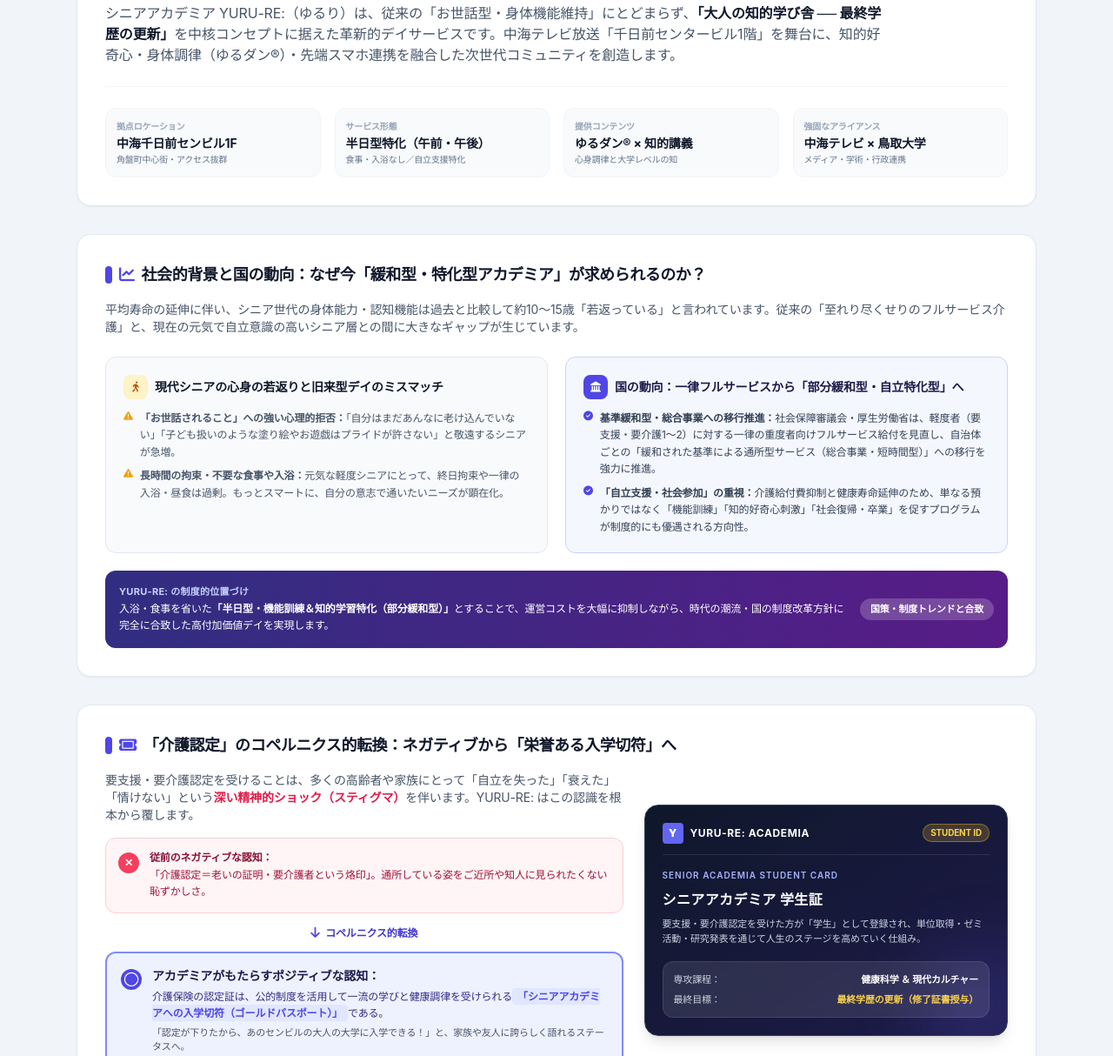
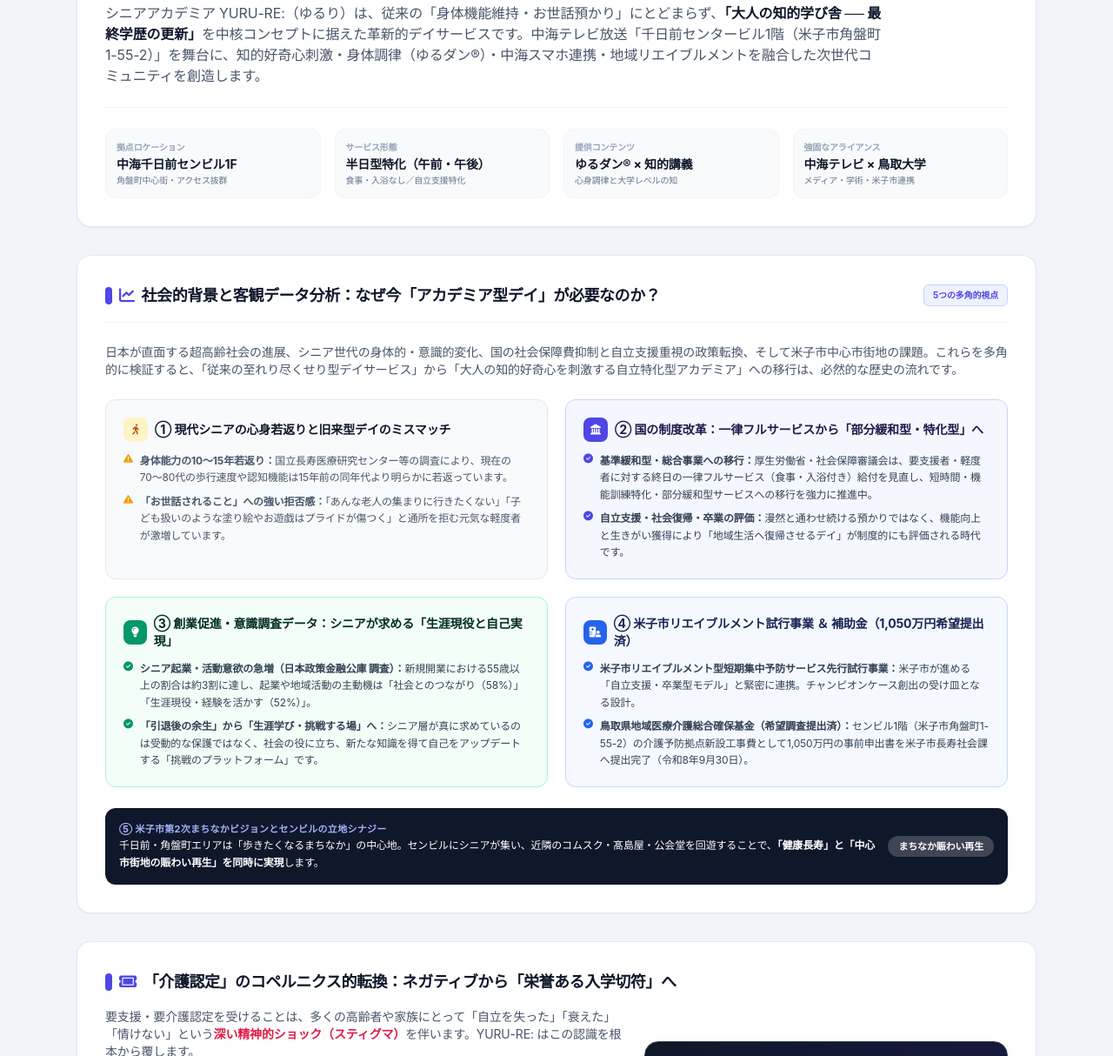
Before and after one commit to yuru-re-academia/yuru-re-academia, a plain HTML site: page 01_事業計画・構想/アカデミア概要.html in a window 1280 px wide. Shown: the part 259-1473 px from the top of the page at 87% size. Drawn offline with nearby package versions, Linux system fonts and the light colour scheme.

Commit message:
fix & feat: キャッシュ対策クエリ付加、chukai_center_bldg.jpgの実体上書き、創業促進・シニア社会参加動向調査および米子市リエイブルメント施策・基金希望調査データの反映

```diff
--- a/01_事業計画・構想/アカデミア概要.html
+++ b/01_事業計画・構想/アカデミア概要.html
@@ -63,14 +63,14 @@
         <section class="bg-white rounded-2xl p-6 sm:p-8 shadow-sm border border-slate-200 relative overflow-hidden">
             <div class="max-w-4xl">
                 <div class="inline-flex items-center gap-2 px-3 py-1 rounded-full bg-indigo-50 text-indigo-700 text-xs font-bold border border-indigo-100 mb-3">
-                    <i class="fa-solid fa-graduation-cap"></i> 2028年 春 開校目標 ｜ 半日型・知的自立支援デイサービス
+                    <i class="fa-solid fa-graduation-cap"></i> 2028年 春 開校目標 ｜ 半日型・知的自立支援デイサービス（米子市角盤町1丁目）
                 </div>
                 <h1 class="text-2xl sm:text-4xl font-black text-slate-900 leading-tight mb-4 tracking-tight">
                     「介護される場所」から、<br class="hidden sm:inline">
                     <span class="bg-gradient-to-r from-indigo-600 to-purple-600 bg-clip-text text-transparent">「誇りを持って人生を学び直す場所」</span>へ。
                 </h1>
                 <p class="text-sm sm:text-base text-slate-600 leading-relaxed">
-                    シニアアカデミア YURU-RE:（ゆるり）は、従来の「お世話型・身体機能維持」にとどまらず、<strong class="text-slate-900 font-bold">「大人の知的学び舎 ── 最終学歴の更新」</strong>を中核コンセプトに据えた革新的デイサービスです。中海テレビ放送「千日前センタービル1階」を舞台に、知的好奇心・身体調律（ゆるダン®︎）・先端スマホ連携を融合した次世代コミュニティを創造します。
+                    シニアアカデミア YURU-RE:（ゆるり）は、従来の「身体機能維持・お世話預かり」にとどまらず、<strong class="text-slate-900 font-bold">「大人の知的学び舎 ── 最終学歴の更新」</strong>を中核コンセプトに据えた革新的デイサービスです。中海テレビ放送「千日前センタービル1階（米子市角盤町1-55-2）」を舞台に、知的好奇心刺激・身体調律（ゆるダン®︎）・中海スマホ連携・地域リエイブルメントを融合した次世代コミュニティを創造します。
                 </p>
             </div>
             <!-- Quick Meta Badges -->
@@ -93,74 +93,119 @@
                 <div class="p-3 bg-slate-50 rounded-xl border border-slate-100">
                     <span class="text-[10px] font-semibold text-slate-400 block uppercase mb-0.5">強固なアライアンス</span>
                     <strong class="text-slate-900 font-bold text-xs sm:text-sm">中海テレビ × 鳥取大学</strong>
-                    <span class="text-[10px] text-slate-500 block">メディア・学術・行政連携</span>
+                    <span class="text-[10px] text-slate-500 block">メディア・学術・米子市連携</span>
                 </div>
             </div>
         </section>
 
-        <!-- 2. 社会背景と国の制度動向（若返りと緩和型デイの必然性） -->
-        <section class="bg-white rounded-2xl p-6 sm:p-8 shadow-sm border border-slate-200">
-            <div class="flex items-center gap-2 mb-4">
-                <span class="w-2 h-5 rounded-full bg-indigo-600 inline-block"></span>
-                <h2 class="text-lg font-bold text-slate-900 tracking-tight flex items-center gap-2">
-                    <i class="fa-solid fa-chart-line text-indigo-600"></i> 社会的背景と国の動向：なぜ今「緩和型・特化型アカデミア」が求められるのか？
-                </h2>
+        <!-- 2. 多角的な社会的背景と課題分析（マクロ・ミクロ・地域・創業調査データ） -->
+        <section class="bg-white rounded-2xl p-6 sm:p-8 shadow-sm border border-slate-200 space-y-6">
+            <div class="flex items-center justify-between border-b border-slate-100 pb-4">
+                <div class="flex items-center gap-2">
+                    <span class="w-2 h-5 rounded-full bg-indigo-600 inline-block"></span>
+                    <h2 class="text-lg font-bold text-slate-900 tracking-tight flex items-center gap-2">
+                        <i class="fa-solid fa-chart-line text-indigo-600"></i> 社会的背景と客観データ分析：なぜ今「アカデミア型デイ」が必要なのか？
+                    </h2>
+                </div>
+                <span class="text-[10px] text-indigo-600 font-bold bg-indigo-50 px-2.5 py-1 rounded-md border border-indigo-200">
+                    5つの多角的視点
+                </span>
             </div>
 
-            <p class="text-xs sm:text-sm text-slate-600 leading-relaxed mb-6">
-                平均寿命の延伸に伴い、シニア世代の身体能力・認知機能は過去と比較して約10〜15歳「若返っている」と言われています。従来の「至れり尽くせりのフルサービス介護」と、現在の元気で自立意識の高いシニア層との間に大きなギャップが生じています。
+            <p class="text-xs sm:text-sm text-slate-600 leading-relaxed">
+                日本が直面する超高齢社会の進展、シニア世代の身体的・意識的変化、国の社会保障費抑制と自立支援重視の政策転換、そして米子市中心市街地の課題。これらを多角的に検証すると、「従来の至れり尽くせり型デイサービス」から「大人の知的好奇心を刺激する自立特化型アカデミア」への移行は、必然的な歴史の流れです。
             </p>
 
             <div class="grid grid-cols-1 md:grid-cols-2 gap-5">
-                <!-- Box 1: シニアの心身若返りと旧来型デイの限界 -->
+                <!-- Point 1: シニアの心身若返りと旧来型デイのミスマッチ -->
                 <div class="p-5 rounded-xl bg-slate-50 border border-slate-200 space-y-3">
                     <div class="flex items-center gap-2">
                         <span class="w-7 h-7 rounded-lg bg-amber-100 text-amber-700 flex items-center justify-center text-xs font-bold">
                             <i class="fa-solid fa-person-walking"></i>
                         </span>
-                        <h3 class="text-sm font-bold text-slate-900">現代シニアの心身の若返りと旧来型デイのミスマッチ</h3>
+                        <h3 class="text-sm font-bold text-slate-900">① 現代シニアの心身若返りと旧来型デイのミスマッチ</h3>
                     </div>
                     <ul class="text-xs text-slate-600 space-y-2 leading-relaxed">
                         <li class="flex items-start gap-2">
                             <i class="fa-solid fa-triangle-exclamation text-amber-500 mt-0.5 text-[11px]"></i>
-                            <span><strong>「お世話されること」への強い心理的拒否：</strong>「自分はまだあんなに老け込んでいない」「子ども扱いのような塗り絵やお遊戯はプライドが許さない」と敬遠するシニアが急増。</span>
+                            <span><strong>身体能力の10〜15年若返り：</strong>国立長寿医療研究センター等の調査により、現在の70〜80代の歩行速度や認知機能は15年前の同年代より明らかに若返っています。</span>
                         </li>
                         <li class="flex items-start gap-2">
                             <i class="fa-solid fa-triangle-exclamation text-amber-500 mt-0.5 text-[11px]"></i>
-                            <span><strong>長時間の拘束・不要な食事や入浴：</strong>元気な軽度シニアにとって、終日拘束や一律の入浴・昼食は過剰。もっとスマートに、自分の意志で通いたいニーズが顕在化。</span>
+                            <span><strong>「お世話されること」への強い拒否感：</strong>「あんな老人の集まりに行きたくない」「子ども扱いのような塗り絵やお遊戯はプライドが傷つく」と通所を拒む元気な軽度者が激増しています。</span>
                         </li>
                     </ul>
                 </div>
 
-                <!-- Box 2: 厚生労働省・国の政策動向 -->
+                <!-- Point 2: 国の制度動向（部分緩和型・自立特化型へのシフト） -->
                 <div class="p-5 rounded-xl bg-indigo-50/60 border border-indigo-200 space-y-3">
                     <div class="flex items-center gap-2">
                         <span class="w-7 h-7 rounded-lg bg-indigo-600 text-white flex items-center justify-center text-xs font-bold">
                             <i class="fa-solid fa-landmark"></i>
                         </span>
-                        <h3 class="text-sm font-bold text-indigo-950">国の動向：一律フルサービスから「部分緩和型・自立特化型」へ</h3>
+                        <h3 class="text-sm font-bold text-indigo-950">② 国の制度改革：一律フルサービスから「部分緩和型・特化型」へ</h3>
                     </div>
                     <ul class="text-xs text-slate-700 space-y-2 leading-relaxed">
                         <li class="flex items-start gap-2">
                             <i class="fa-solid fa-circle-check text-indigo-600 mt-0.5 text-[11px]"></i>
-                            <span><strong>基準緩和型・総合事業への移行推進：</strong>社会保障審議会・厚生労働省は、軽度者（要支援・要介護1〜2）に対する一律の重度者向けフルサービス給付を見直し、自治体ごとの「緩和された基準による通所型サービス（総合事業・短時間型）」への移行を強力に推進。</span>
+                            <span><strong>基準緩和型・総合事業への移行：</strong>厚生労働省・社会保障審議会は、要支援者・軽度者に対する終日の一律フルサービス（食事・入浴付き）給付を見直し、短時間・機能訓練特化・部分緩和型サービスへの移行を強力に推進中。</span>
                         </li>
                         <li class="flex items-start gap-2">
                             <i class="fa-solid fa-circle-check text-indigo-600 mt-0.5 text-[11px]"></i>
-                            <span><strong>「自立支援・社会参加」の重視：</strong>介護給付費抑制と健康寿命延伸のため、単なる預かりではなく「機能訓練」「知的好奇心刺激」「社会復帰・卒業」を促すプログラムが制度的にも優遇される方向性。</span>
+                            <span><strong>自立支援・社会復帰・卒業の評価：</strong>漫然と通わせ続ける預かりではなく、機能向上と生きがい獲得により「地域生活へ復帰させるデイ」が制度的にも評価される時代です。</span>
+                        </li>
+                    </ul>
+                </div>
+
+                <!-- Point 3: 創業促進・シニア社会参加動向調査データ -->
+                <div class="p-5 rounded-xl bg-emerald-50/60 border border-emerald-200 space-y-3">
+                    <div class="flex items-center gap-2">
+                        <span class="w-7 h-7 rounded-lg bg-emerald-600 text-white flex items-center justify-center text-xs font-bold">
+                            <i class="fa-solid fa-lightbulb"></i>
+                        </span>
+                        <h3 class="text-sm font-bold text-emerald-950">③ 創業促進・意識調査データ：シニアが求める「生涯現役と自己実現」</h3>
+                    </div>
+                    <ul class="text-xs text-slate-700 space-y-2 leading-relaxed">
+                        <li class="flex items-start gap-2">
+                            <i class="fa-solid fa-circle-check text-emerald-600 mt-0.5 text-[11px]"></i>
+                            <span><strong>シニア起業・活動意欲の急増（日本政策金融公庫 調査）：</strong>新規開業における55歳以上の割合は約3割に達し、起業や地域活動の主動機は「社会とのつながり（58%）」「生涯現役・経験を活かす（52%）」。</span>
+                        </li>
+                        <li class="flex items-start gap-2">
+                            <i class="fa-solid fa-circle-check text-emerald-600 mt-0.5 text-[11px]"></i>
+                            <span><strong>「引退後の余生」から「生涯学び・挑戦する場」へ：</strong>シニア層が真に求めているのは受動的な保護ではなく、社会の役に立ち、新たな知識を得て自己をアップデートする「挑戦のプラットフォーム」です。</span>
+                        </li>
+                    </ul>
+                </div>
+
+                <!-- Point 4: 米子市リエイブルメント施策 ＆ 地域医療介護総合確保基金 -->
+                <div class="p-5 rounded-xl bg-blue-50/60 border border-blue-200 space-y-3">
+                    <div class="flex items-center gap-2">
+                        <span class="w-7 h-7 rounded-lg bg-blue-600 text-white flex items-center justify-center text-xs font-bold">
+                            <i class="fa-solid fa-hospital-user"></i>
+                        </span>
+                        <h3 class="text-sm font-bold text-blue-950">④ 米子市リエイブルメント試行事業 ＆ 補助金（1,050万円希望提出済）</h3>
+                    </div>
+                    <ul class="text-xs text-slate-700 space-y-2 leading-relaxed">
+                        <li class="flex items-start gap-2">
+                            <i class="fa-solid fa-circle-check text-blue-600 mt-0.5 text-[11px]"></i>
+                            <span><strong>米子市リエイブルメント型短期集中予防サービス先行試行事業：</strong>米子市が進める「自立支援・卒業型モデル」と緊密に連携。チャンピオンケース創出の受け皿となる設計。</span>
+                        </li>
+                        <li class="flex items-start gap-2">
+                            <i class="fa-solid fa-circle-check text-blue-600 mt-0.5 text-[11px]"></i>
+                            <span><strong>鳥取県地域医療介護総合確保基金（希望調査提出済）：</strong>センビル1階（米子市角盤町1-55-2）の介護予防拠点新設工事費として1,050万円の事前申出書を米子市長寿社会課へ提出完了（令和8年9月30日）。</span>
                         </li>
                     </ul>
                 </div>
             </div>
 
-            <!-- Conclusion banner -->
-            <div class="mt-5 p-4 rounded-xl bg-gradient-to-r from-indigo-900 to-purple-900 text-white flex flex-col sm:flex-row items-start sm:items-center justify-between gap-3 shadow-sm">
+            <!-- Point 5: まちなか回遊性と中心市街地活性化（中海千日前センビル） -->
+            <div class="p-4 rounded-xl bg-slate-900 text-white flex flex-col sm:flex-row items-start sm:items-center justify-between gap-3 shadow-sm">
                 <div class="text-xs leading-relaxed">
-                    <span class="font-bold text-indigo-200 block text-[11px] uppercase tracking-wide">YURU-RE: の制度的位置づけ</span>
-                    入浴・食事を省いた<strong>「半日型・機能訓練＆知的学習特化（部分緩和型）」</strong>とすることで、運営コストを大幅に抑制しながら、時代の潮流・国の制度改革方針に完全に合致した高付加価値デイを実現します。
+                    <span class="font-bold text-indigo-300 block text-[11px] uppercase tracking-wide">⑤ 米子市第2次まちなかビジョンとセンビルの立地シナジー</span>
+                    千日前・角盤町エリアは「歩きたくなるまちなか」の中心地。センビルにシニアが集い、近隣のコムスク・髙島屋・公会堂を回遊することで、<strong>「健康長寿」と「中心市街地の賑わい再生」を同時に実現</strong>します。
                 </div>
                 <span class="px-3 py-1 rounded-full bg-white/20 text-white text-[11px] font-bold whitespace-nowrap">
-                    国策・制度トレンドと合致
+                    まちなか賑わい再生
                 </span>
             </div>
         </section>
@@ -232,7 +277,7 @@
                     <div class="bg-white/10 rounded-xl p-3 text-[11px] space-y-1.5 backdrop-blur-sm border border-white/10">
                         <div class="flex justify-between text-slate-300">
                             <span>専攻課程：</span>
-                            <span class="text-white font-bold">健康科学 ＆ 現代カルチャー</span>
+                            <span class="text-white font-bold">健康科学 ＆ 現代教養・AI</span>
                         </div>
                         <div class="flex justify-between text-slate-300">
                             <span>最終目標：</span>
@@ -471,15 +516,15 @@
             <!-- Top: Photos Side-by-Side -->
             <div class="grid grid-cols-1 sm:grid-cols-2 gap-4 mb-6">
                 <!-- Building Exterior Photo -->
-                <div class="border border-slate-200 rounded-xl overflow-hidden bg-slate-50 shadow-sm">
-                    <div class="h-56 bg-slate-200 flex items-center justify-center overflow-hidden relative">
-                        <img src="../02_中海テレビ放送/chukai_senbldg_facade.png" alt="中海テレビ センタービル外観（千日前）" class="w-full h-full object-cover">
-                        <span class="absolute bottom-2 left-2 px-2 py-0.5 rounded bg-slate-900/80 text-white text-[10px] font-bold backdrop-blur-sm">
-                            <i class="fa-solid fa-building mr-1"></i> センタービル 正面エントランス外観
+                <div class="border-2 border-indigo-200 rounded-xl overflow-hidden bg-slate-50 shadow-sm">
+                    <div class="h-64 bg-slate-900 flex items-center justify-center overflow-hidden relative">
+                        <img src="../02_中海テレビ放送/chukai_senbldg_facade.png?v=20261012_final" alt="中海テレビ センタービル外観（千日前）" class="w-full h-full object-cover">
+                        <span class="absolute bottom-2 left-2 px-2.5 py-1 rounded bg-slate-900/85 text-white text-[11px] font-bold backdrop-blur-sm shadow">
+                            <i class="fa-solid fa-building mr-1 text-indigo-400"></i> センタービル 正面エントランス外観
                         </span>
                     </div>
                     <div class="p-3.5 text-xs">
-                        <strong class="text-slate-900 font-bold block mb-1">中海テレビ センタービル（米子市角盤町／千日前）</strong>
+                        <strong class="text-slate-900 font-bold block mb-1">中海テレビ センタービル（米子市角盤町1丁目55-2／千日前）</strong>
                         <p class="text-[11px] text-slate-600 leading-relaxed">
                             中心市街地の主要動線に面し、前面道路からフラットにアクセス可能。近隣のコムスク・髙島屋・公会堂を行き来するシニアの回遊動線上に位置する絶好の立地です。
                         </p>
@@ -487,11 +532,11 @@
                 </div>
 
                 <!-- Room A Interior Mock Photo -->
-                <div class="border border-slate-200 rounded-xl overflow-hidden bg-slate-50 shadow-sm">
-                    <div class="h-56 bg-slate-200 flex items-center justify-center overflow-hidden relative">
-                        <img src="../02_中海テレビ放送/chukai_senbldg_room_a.png" alt="貸室A（約72㎡）内観イメージ" class="w-full h-full object-cover">
-                        <span class="absolute bottom-2 left-2 px-2 py-0.5 rounded bg-indigo-900/80 text-white text-[10px] font-bold backdrop-blur-sm">
-                            <i class="fa-solid fa-door-open mr-1"></i> 第2フェーズ活用予定：貸室A（約72㎡）イメージ
+                <div class="border-2 border-indigo-200 rounded-xl overflow-hidden bg-slate-50 shadow-sm">
+                    <div class="h-64 bg-slate-900 flex items-center justify-center overflow-hidden relative">
+                        <img src="../02_中海テレビ放送/chukai_senbldg_room_a.png?v=20261012_final" alt="貸室A（約72㎡）内観イメージ" class="w-full h-full object-cover">
+                        <span class="absolute bottom-2 left-2 px-2.5 py-1 rounded bg-indigo-900/85 text-white text-[11px] font-bold backdrop-blur-sm shadow">
+                            <i class="fa-solid fa-door-open mr-1 text-amber-400"></i> 第2フェーズ活用予定：貸室A（約72㎡）イメージ
                         </span>
                     </div>
                     <div class="p-3.5 text-xs">
@@ -518,8 +563,8 @@
                 </div>
 
                 <!-- High-Res Floor Plan Image -->
-                <div class="border-2 border-slate-300 rounded-xl overflow-hidden bg-white shadow-sm p-2 mb-4">
-                    <img src="../02_中海テレビ放送/chukai_senbldg_floor_plan.png" alt="中海テレビ センタービル1階 間取り図面" class="w-full h-auto object-contain">
+                <div class="border-2 border-slate-300 rounded-xl overflow-hidden bg-white shadow-sm p-3 mb-4">
+                    <img src="../02_中海テレビ放送/chukai_senbldg_floor_plan.png?v=20261012_final" alt="中海テレビ センタービル1階 間取り図面" class="w-full h-auto object-contain">
                 </div>
 
                 <!-- Floor Plan Breakdown Badges -->
```
Also changed, not shown: 02_中海テレビ放送/chukai_center_bldg.jpg.
